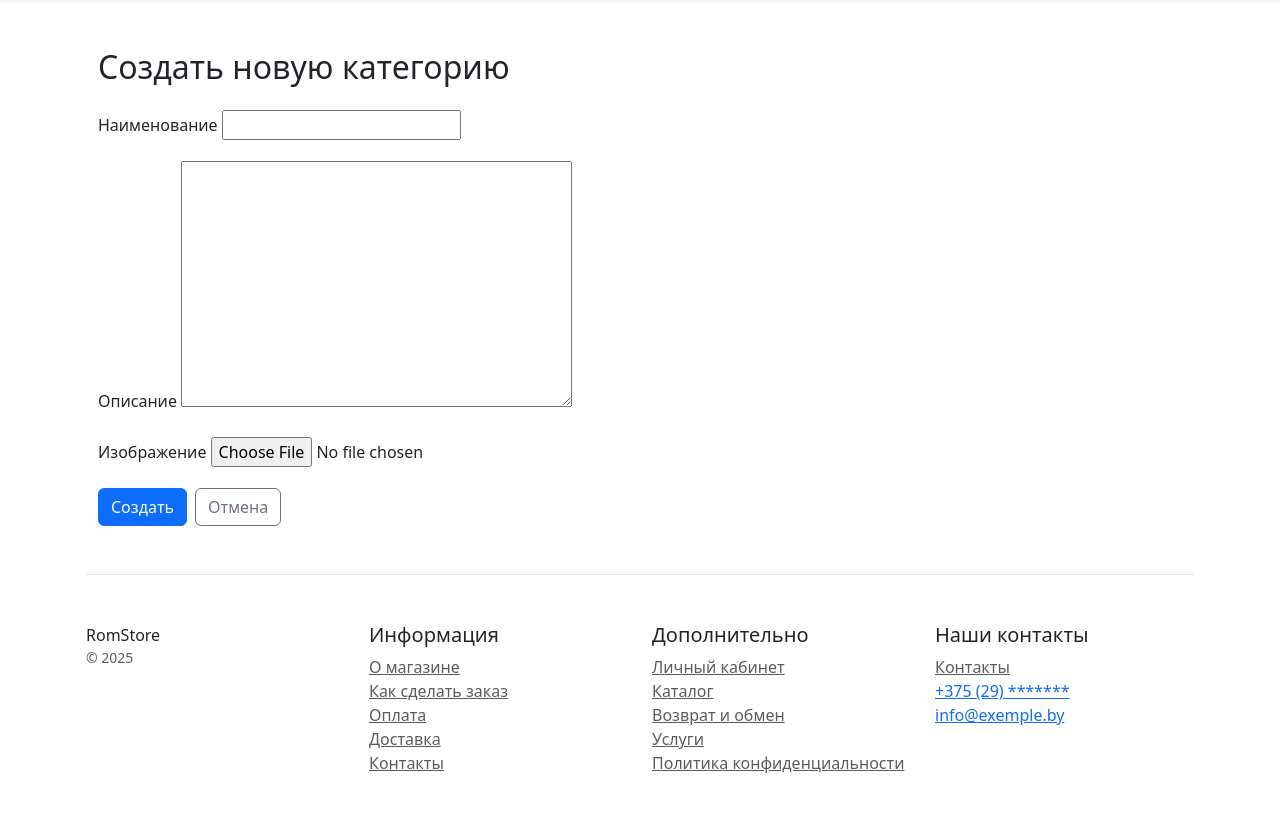
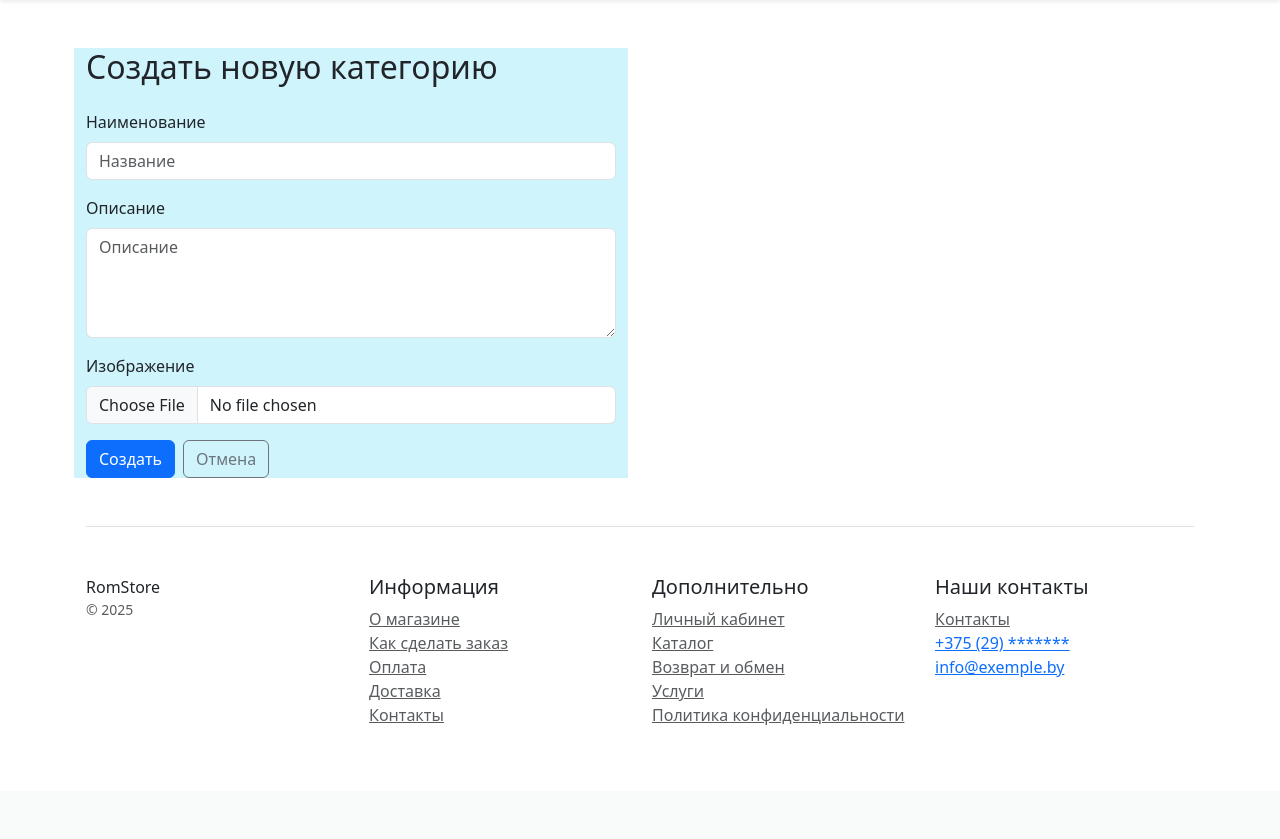
Before and after one commit to RomanVarshavskiy/HomeWork_22, a Django app: page /catalog/category_create/ in a window 1280 px wide. Shown: the part 56-895 px from the top of the page. After the commit the page ends 781 px from the top, so only its background shows below. Run offline with Django 5.2, Linux system fonts and the light colour scheme; some libraries are stand-ins or nearby versions.

Commit message:
update catalog/category_form.html, views.py

```diff
--- a/catalog/templates/catalog/category_form.html
+++ b/catalog/templates/catalog/category_form.html
@@ -3,6 +3,7 @@
 {% block title %}Создать категорию{% endblock %}
 
 {% block content %}
+<div class="row bg-info-subtle w-50">
     <div class="container">
         <h2 class="mb-4">
             {% if object %}
@@ -46,4 +47,5 @@
             </div>
         </form>
     </div>
+</div>
 {% endblock %}
--- a/catalog/views.py
+++ b/catalog/views.py
@@ -11,7 +11,7 @@ from django.urls import reverse_lazy, reverse
 from django.views.generic import ListView, CreateView, DetailView, UpdateView, DeleteView
 from django.views import View
 
-from catalog.forms import ProductForm
+from catalog.forms import ProductForm, CategoryForm
 from catalog.models import Contact, Product, Category
 
 
@@ -177,7 +177,7 @@ class CategoryCreateView(CreateView):
     """
 
     model = Category
-    fields = ['name', 'description', 'image']
+    form_class = CategoryForm
     template_name = 'catalog/category_form.html'
     success_url = reverse_lazy('catalog:categories_list')
 
@@ -221,7 +221,7 @@ class CategoryUpdateView(UpdateView):
     """
 
     model = Category
-    fields = ['name', 'description', 'image']
+    form_class = CategoryForm
     template_name = 'catalog/category_form.html'
     success_url = reverse_lazy('catalog:categories_list')
 
```
Lines whose indentation alone changed are shown as unchanged.
